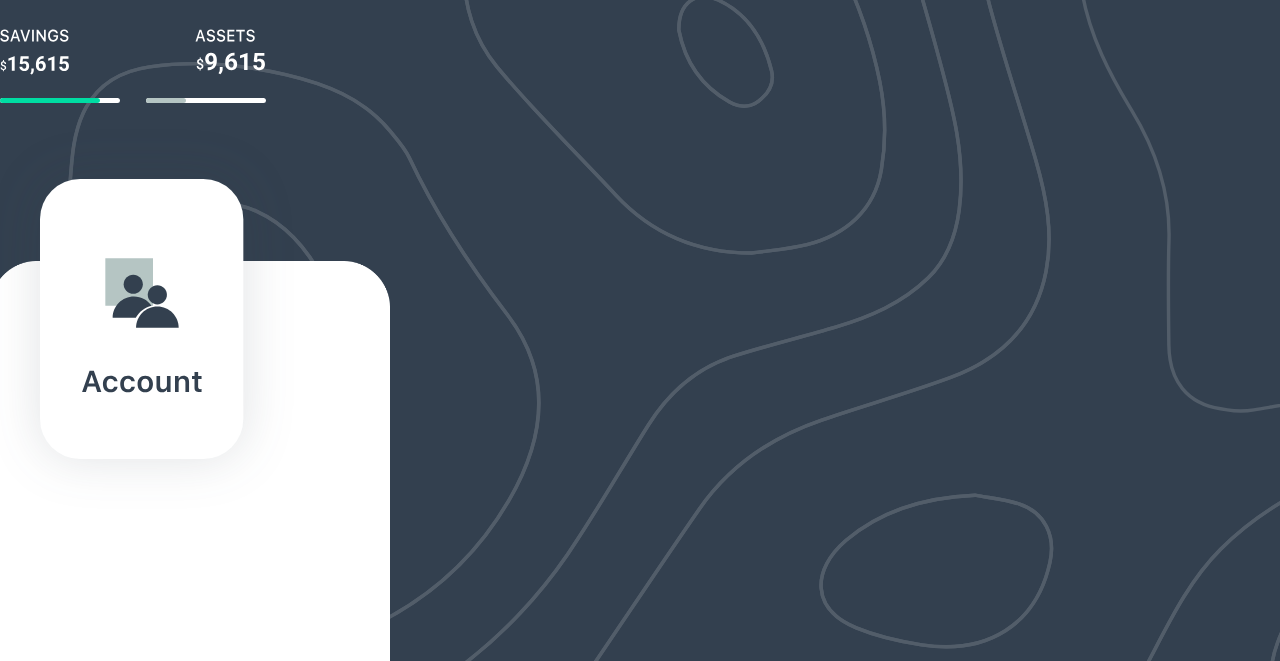
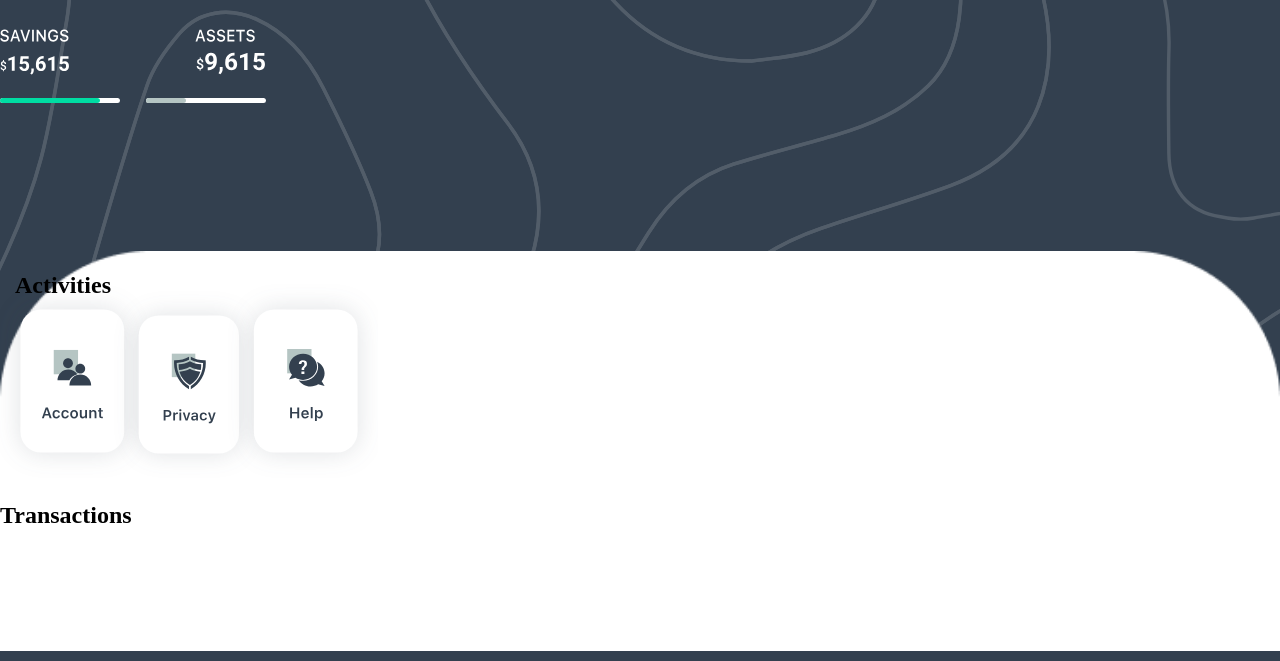
Before and after one commit to CRISTIANMANGA/VirtualWallet, a plain HTML site: page Index.html in a window 1280 px wide. Shown: the part 149-810 px from the top of the page. Drawn offline with Linux system fonts and the light colour scheme.

Commit message:
fix :construction: I started making activity icons.

```diff
--- a/Index.html
+++ b/Index.html
@@ -19,25 +19,24 @@
             position: relative;
             z-index: 1;
         }
-        .bottom-background {
+        .background-container {
             position: absolute;
-            bottom: -10px;
-            left: -10px;
-            width: 400px;
-            height: 400px;
+            bottom: 0;
+            left: 0;
+            width: 100%;
+            height: 400px; /* Ajusta la altura del contenedor del fondo */
             background-image: url('storage/img/background.png');
             background-repeat: no-repeat;
             background-size: cover;
             z-index: 0;
         }
         .iconn {
-            position: relative; /* Cambio a relative para que el icono se muestre sobre el fondo */
+            position: relative; /* Cambia a relative para que el icono esté sobre el fondo */
             z-index: 2; /* Asegura que el icono esté encima del fondo */
         }
     </style>
 </head>
 <body>
-    <div class="bottom-background"></div>
     <div class="container">
         <img src="storage/img/Group.svg" alt="icon" class="icon">
         <h2 class="NameIcon">INVETO</h2>
@@ -59,8 +58,17 @@
             <img src="storage/img/Rectangle 1.svg" alt="rec1" class="rec1"><img src="storage/img/Rectangle 1.1.svg" alt="rec2" class="rec2">
             <img src="storage/img/Rectangle 2.svg" alt="rec3" class="rec3"><img src="storage/img/Rectangle 2.1.svg" alt="rec4" class="rec4">
     </div>
-    <div>
-        <img src="storage/img/iconn.svg" alt="" class="iconn">
+
+    <div class="background-container">
+        <h1>
+
+        </h1>
+        <h2 class="Acti">    Activities</h2 >
+        <img src="storage/img/iconn.svg" alt="" class="icono">
+        <img src="storage/img/privacy.svg" alt="" class="priva">
+        <img src="storage/img/help.svg" alt="" class="help">
+        <h2>      Transactions</h2>
     </div>
+
 </body>
 </html>
--- a/css/style.css
+++ b/css/style.css
@@ -81,10 +81,36 @@
 }
 
 .rec4 {
-    margin-right: 0px;
+    margin-right: 50px;
     width: 40px;
     height: auto;
     margin-left: -120px;
 
 
    }
+.Acti {
+    width: 100px;
+    margin-left: 15px;
+    margin-bottom: -15px
+
+}
+
+.icono {
+
+
+    width: 150px;
+
+}
+
+.priva {
+    margin-left: -40px;
+
+    width: 150px;
+
+}
+.help {
+    margin-left: -40px;
+
+    width: 150px;
+
+}
```
Also changed, not shown: storage/img/help.svg (added), storage/img/privacy.svg (added).
